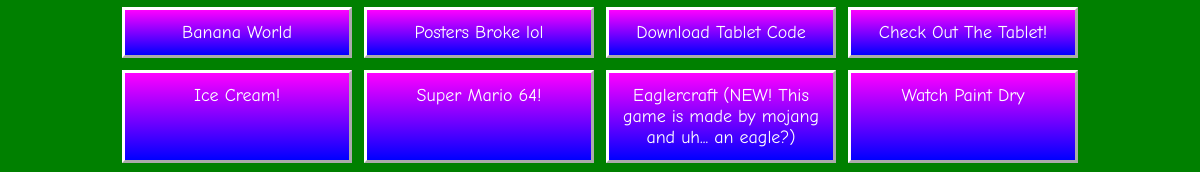
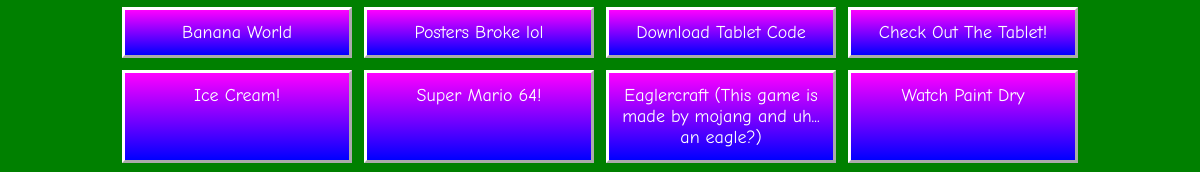
Before and after one commit to kareemiismail/kareemweb, an Electron app: page index.html in a window 1200 px wide. Shown: the part 392-564 px from the top of the page. Drawn offline with Linux system fonts and the light colour scheme.

Commit message:
Update index.html

```diff
--- a/index.html
+++ b/index.html
@@ -125,7 +125,7 @@
   <a href="tablet_interface.html" class="game-button" target="_blank">Check Out The Tablet!</a>
   <a href="https://kareemiismail.itch.io/the-ice-cream-quiz" class="game-button">Ice Cream!</a>
   <a href="SM64-PC_PORT.exe" class="game-button" target="_blank">Super Mario 64!</a>
-  <a href="Eaglercraft.html" class="game-button" target="_blank">Eaglercraft (NEW! This game is made by mojang and uh... an eagle?)</a>
+  <a href="Eaglercraft.html" class="game-button" target="_blank">Eaglercraft (This game is made by mojang and uh... an eagle?)</a>
   <a href="watch_paint_dry.html" class="game-button" target="_blank">Watch Paint Dry</a>
   <a href="hi.html" class="game-button" target="_blank">RPG or somethin (NEW!)</a>
 </div>
```
